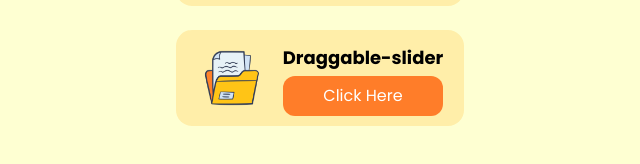
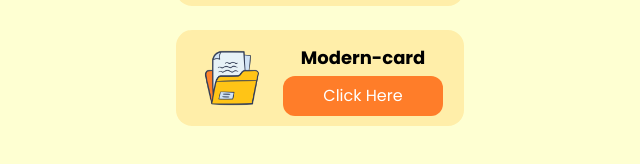
Before and after one commit to Prakhar2004sachan/css-advance, a plain HTML site: page index.html in a window 1280 px wide. Shown: the part 454-618 px from the top of the page, 320-960 px from the left. Drawn offline with nearby package versions, Linux system fonts and the light colour scheme.

Commit message:
making minor changes

```diff
--- a/index.html
+++ b/index.html
@@ -72,7 +72,7 @@
       >
         <img src="logo.png" alt="file" class="w-[70px]" />
         <div class="content">
-          <h2 class="font-bold text-lg mt-1">Draggable-slider</h2>
+          <h2 class="font-bold text-lg mt-1">Modern-card</h2>
           <button
             class="mt-1 text-white text-md bg-[#FF7D29] px-10 py-2 rounded-xl hover:bg-[#343131]"
           >
```
